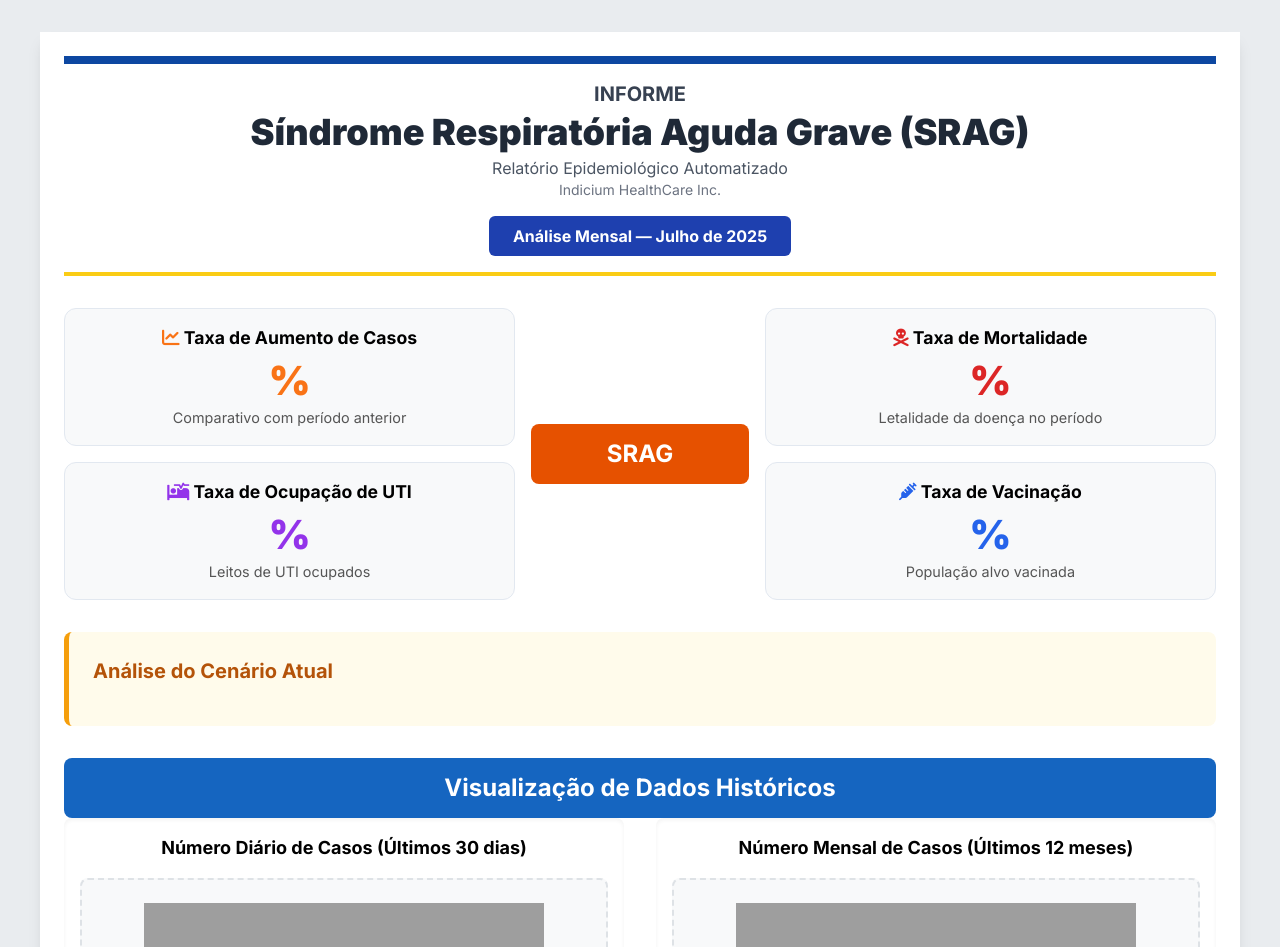
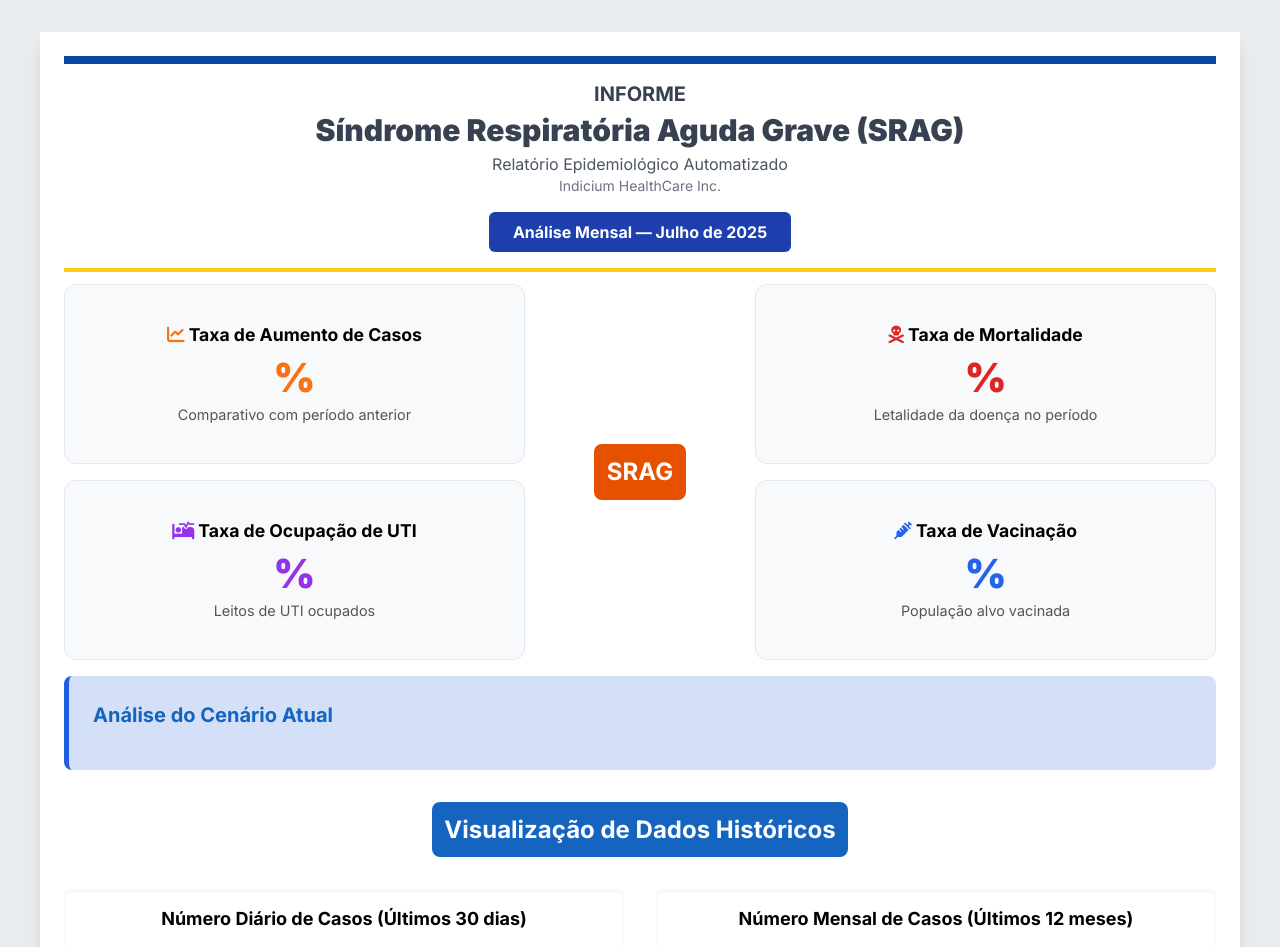
Before and after one commit to manueladinizc/health-reporting-agent, a Python web app: template src/template/report.html in a window 1280 px wide. Shown: the top 947 px of the page. Run offline with Jinja, Linux system fonts and the light colour scheme; the template is opened without the code that fills it, so the values that code supplies are empty; some libraries are stand-ins or nearby versions; grey boxes are pictures that could not be loaded.

Commit message:
html refactored to improve layout

```diff
--- a/src/template/report.html
+++ b/src/template/report.html
@@ -20,24 +20,27 @@
             background-color: #0d47a1;
         }
         .section-divider {
-            display: flex;
-            align-items: center;
-            justify-content: center;
+            display: inline-block;
             color: white;
             font-weight: bold;
             font-size: 1.5rem;
-            padding: 0.75rem;
+            padding: 0.60rem 0.8rem;
             border-radius: 0.5rem;
         }
         .divider-srag { background-color: #e65100; }
         .divider-sentinela { background-color: #1565c0; }
 
         .metric-card {
+            display: flex;
+            flex-direction: column;
+            justify-content: center;
+            align-items: center;
             text-align: center;
             border: 1px solid #e2e8f0;
             border-radius: 0.75rem;
             padding: 1rem;
             background-color: #f8f9fa;
+            min-height: 180px;
         }
         .metric-card .value {
             font-size: 2.5rem;
@@ -67,14 +70,14 @@
             color: #adb5bd;
         }
         .report-analysis {
-            background-color: #fffbeb;
-            border-left: 5px solid #f59e0b;
+            background-color: #d3e0f8;
+            border-left: 5px solid #215de0;
             padding: 1.5rem;
             border-radius: 0.5rem;
-            margin-top: 2rem;
+            margin-top: 1rem;
         }
         .report-analysis h3 {
-            color: #b45309;
+            color: #1565c0;
             font-weight: 700;
             font-size: 1.25rem;
             margin-bottom: 1rem;
@@ -89,7 +92,7 @@
         <header class="text-center border-b-4 border-yellow-400 pb-4">
             <div class="header-top-bar h-2 mb-4"></div>
             <p class="text-xl font-bold text-gray-700">INFORME</p>
-            <h1 class="text-3xl md:text-4xl font-black text-gray-800 my-1">Síndrome Respiratória Aguda Grave (SRAG)</h1>
+            <h1 class="text-lg md:text-3xl font-black text-gray-700 my-1">Síndrome Respiratória Aguda Grave (SRAG)</h1>
             <p class="text-md text-gray-600">Relatório Epidemiológico Automatizado</p>
             <p class="text-sm text-gray-500">Indicium HealthCare Inc.</p>
             <div class="mt-4 bg-blue-800 text-white font-bold inline-block px-6 py-2 rounded-md">
@@ -98,8 +101,8 @@
         </header>
 
         <!-- Seção Principal de Métricas SRAG -->
-        <section class="my-8">
-            <div class="grid grid-cols-5 items-center gap-4">
+        <section class="my-3">
+            <div class="grid grid-cols-5 items-center gap-0">
 
                 <!-- Coluna da Esquerda com 2 Métricas -->
                 <div class="col-span-2 space-y-4">
@@ -117,7 +120,7 @@
 
                 <!-- Divisor Central -->
                 <div class="col-span-1 text-center">
-                    <div class="section-divider divider-srag">SRAG</div>
+                    <div style="text-align:center;"><span class="section-divider divider-srag">SRAG</span></div>
                 </div>
 
                 <!-- Coluna da Direita com 2 Métricas -->
@@ -145,8 +148,10 @@
         </section>
 
         <!-- Seção de Gráficos -->
-        <section class="my-8">
-            <div class="section-divider divider-sentinela">Visualização de Dados Históricos</div>
+        <section class="my-8" style="page-break-before: always;">
+            <div style="text-align:center; width:100%; margin-bottom:2rem;">
+                <span class="section-divider divider-sentinela">Visualização de Dados Históricos</span>
+            </div>
             <div class="grid grid-cols-1 lg:grid-cols-2 gap-8">
                 <div class="bg-white p-4 rounded-lg shadow-inner">
                     <h3 class="font-bold text-center text-lg mb-4">Número Diário de Casos (Últimos 30 dias)</h3>
```
